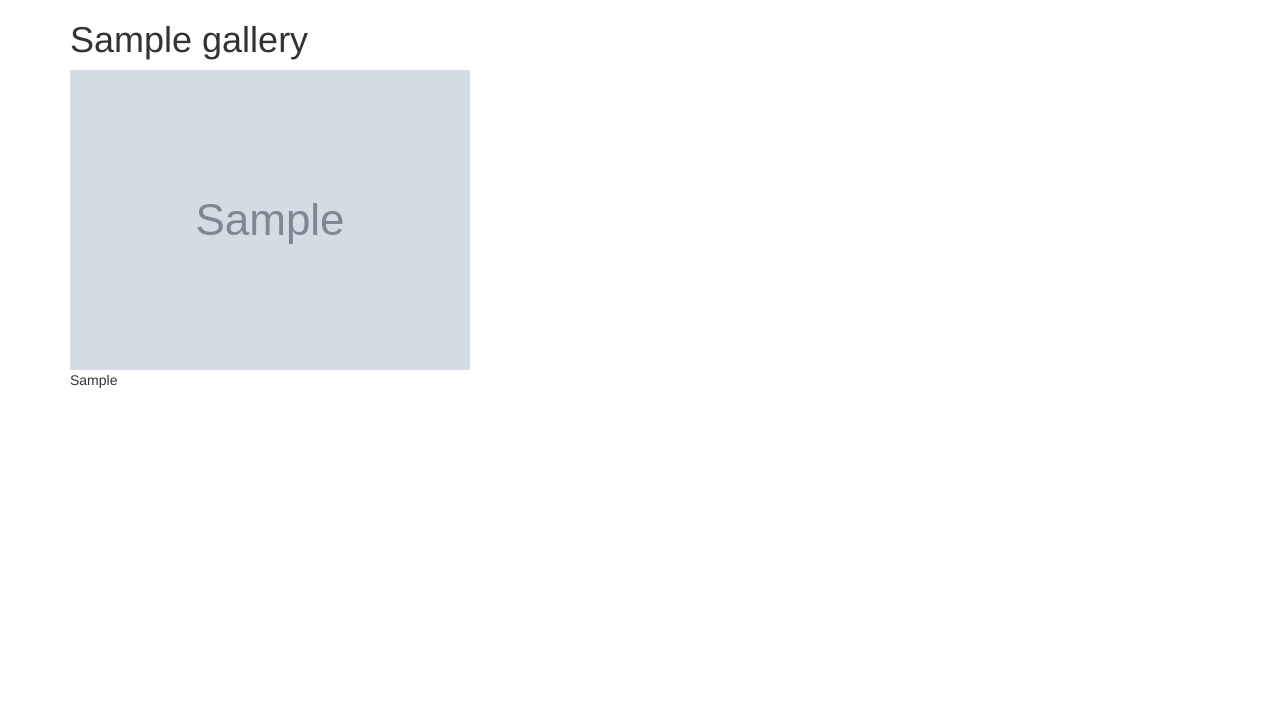
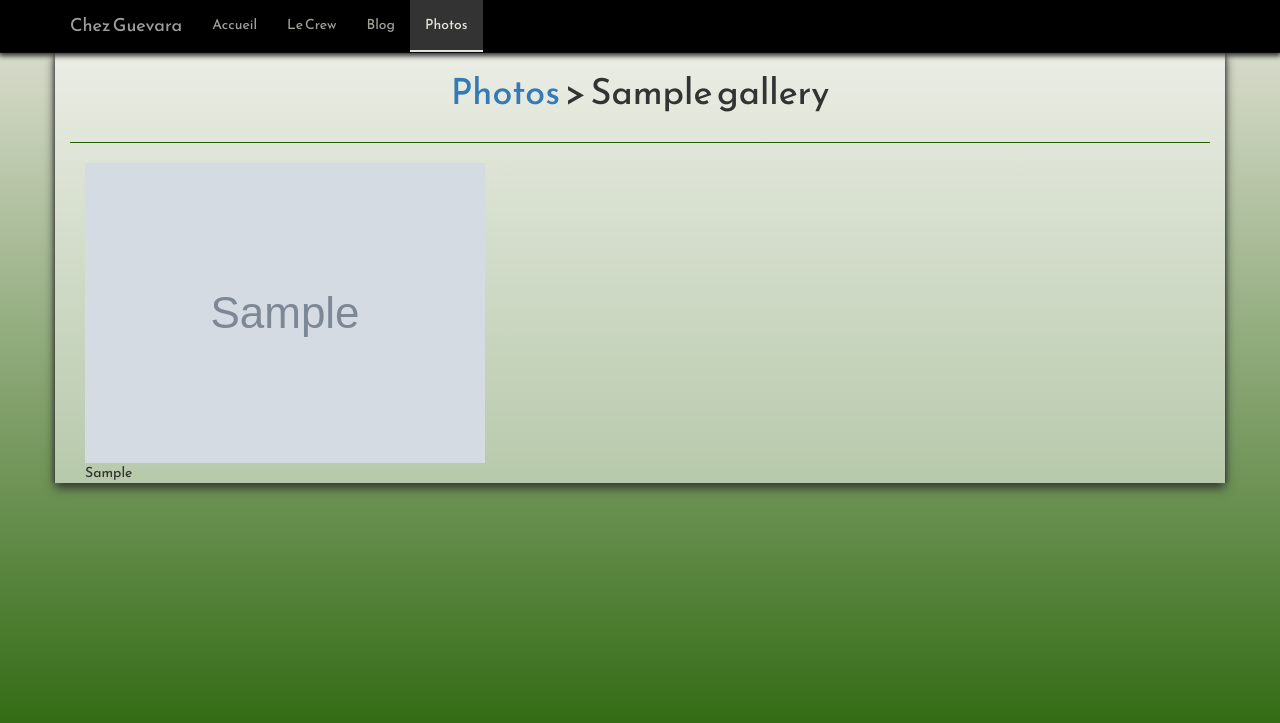
Before and after one commit to Frenchisman/travel-blog, a Django app: page /galleries/1/ in a window 1280 px wide. Shown: the top 723 px of the page. Run offline with Django 3.2, Linux system fonts and the light colour scheme; tables that the repository leaves empty hold one stand-in row (values such as "Sample post"); grey boxes marked "Sample" are stand-in pictures; some libraries are stand-ins or nearby versions.

Commit message:
Added template for gallery detail, fixed path in dev_settings.py, changed css for base background & colors, added titles

```diff
--- a/galleries/templates/galleries/detail.html
+++ b/galleries/templates/galleries/detail.html
@@ -1,9 +1,4 @@
-<!DOCTYPE html>
-<html lang="en">
-  <head>
-    <meta charset="utf-8">
-    <meta http-equiv="X-UA-Compatible" content="IE=edge">
-    <meta name="viewport" content="width=device-width, initial-scale=1">
+{% extends "base.html" %}
 
 {% block extrastyle %}
 {% load staticfiles %}
@@ -12,19 +7,18 @@
 <link rel="stylesheet" type="text/css" href="{% static 'PhotoSwipe/photoswipe.css' %}">
 <link rel="stylesheet" type="text/css" href="{% static 'PhotoSwipe/default-skin/default-skin.css' %}">
 {# End PSWP CSS #}
-{# @TODO Remove bootstrap from here and include in base template. #}
-{# bootstrap #}
-<!-- Latest compiled and minified CSS -->
-<link rel="stylesheet" href="https://maxcdn.bootstrapcdn.com/bootstrap/3.3.7/css/bootstrap.min.css" integrity="sha384-BVYiiSIFeK1dGmJRAkycuHAHRg32OmUcww7on3RYdg4Va+PmSTsz/K68vbdEjh4u" crossorigin="anonymous">
+{% endblock extrastyle %}
 
-<!-- Optional theme -->
-<link rel="stylesheet" href="https://maxcdn.bootstrapcdn.com/bootstrap/3.3.7/css/bootstrap-theme.min.css" integrity="sha384-rHyoN1iRsVXV4nD0JutlnGaslCJuC7uwjduW9SVrLvRYooPp2bWYgmgJQIXwl/Sp" crossorigin="anonymous">
-{% endblock extrastyle %}
-</head>
-<body>
+{% block title %}
+	{{ block.super }}{{ gallery.title }}
+{% endblock title %}
+
+{% block content_title %}
+	<a href="{% url 'galleries:gallery_list' %}">Photos</a> > {{ gallery.title }}
+{% endblock content_title %}
+
 {% block content %}
 <div class="container">
-	<h1>{{ gallery.title }}</h1>
 	<div class="gallery">
 		{% for photo in gallery.photo_set.all %}
 			<figure>
@@ -108,10 +102,7 @@
 
 
 {% block extrascript %}
-{# {{ block.super }} #}
-<script src="https://ajax.googleapis.com/ajax/libs/jquery/3.1.0/jquery.min.js"></script>
-<!-- Latest compiled and minified JavaScript -->
-<script src="https://maxcdn.bootstrapcdn.com/bootstrap/3.3.7/js/bootstrap.min.js" integrity="sha384-Tc5IQib027qvyjSMfHjOMaLkfuWVxZxUPnCJA7l2mCWNIpG9mGCD8wGNIcPD7Txa" crossorigin="anonymous"></script>
+{{ block.super }}
 
 {# PhotoSwipe Gallery #}
 <script src="{% static 'PhotoSwipe/photoswipe.min.js' %}"></script>
@@ -254,5 +245,3 @@
 {# End Photoswipe Gallery #}
 
 {% endblock extrascript %}
-</body>
-</html>
--- a/travelblog/static/css/main.css
+++ b/travelblog/static/css/main.css
@@ -8,15 +8,25 @@ html,body{
 
 
 body{
-	background: #D1EDD6;
+
 	font-family: 'Montserrat', sans-serif;
 	font-family: 'Reem Kufi', sans-serif;
 	/*font-family: 'Fira Sans', sans-serif;*/
 
+
+background: #215f00; /* fallback for old browsers */
+background: -webkit-linear-gradient(to top, #215f00 , #e4e4d9); /* Chrome 10-25, Safari 5.1-6 */
+background: linear-gradient(to top, #215f00 , #e4e4d9); /* W3C, IE 10+/ Edge, Firefox 16+, Chrome 26+, Opera 12+, Safari 7+ */
+
+
 }
 
 hr{
-	border-color: #318000;
+	border-color: #215f00;
+}
+
+.navbar-brand{
+	color: rgba(228,228,217,0.7);
 }
 
 .navbar-nav{
@@ -29,20 +39,20 @@ hr{
 }
 
 .main-navbar .navbar-nav>li.active>.nav-link{
-		color: rgba(126,242,147,1);
+		color: rgba(228,228,217,1);
 		background: rgba(255,255,255,0.2);
 }
 
 .main-navbar .navbar-nav>li>.nav-link{
 	border-bottom: 2px solid rgba(0,0,0,0);
-	color: rgba(126,242,147,0.5);
+	color: rgba(228,228,217,0.7);
 
 }
 
 
 .main-navbar .navbar-nav>li>.nav-link:hover{
-	border-bottom: 2px solid rgba(126,242,147,1);
-	color: rgba(126,242,147,1);
+	border-bottom: 2px solid rgba(228,228,217,1);
+	color: rgba(228,228,217,1);
 	transition: 0.3s all;
 }
 
@@ -100,8 +110,7 @@ hr{
 	}
 
 	.main-navbar .navbar-nav>li.active>.nav-link{
-		color: rgba(126,242,147,1);
-		border-bottom: 2px solid rgba(126,242,147,1);
+		border-bottom: 2px solid rgba(228,228,217,1);
 	}
 }
 
--- a/travelblog/templates/base.html
+++ b/travelblog/templates/base.html
@@ -12,7 +12,7 @@
     <link rel="icon" href="../../favicon.ico">
 
     <title>{% block title %}
-      {# @TODO Remove Placeholder #} NomDuSite |
+      {# @TODO Remove Placeholder #} Chez Guevara |
     {% endblock title %}</title>
 
     <!-- Bootstrap core CSS -->
@@ -46,7 +46,7 @@
             <span class="icon-bar"></span>
             <span class="icon-bar"></span>
           </button>
-          <a class="navbar-brand" href="#">Project name</a>
+          <a class="navbar-brand" href="{% url 'index' %}">Chez Guevara</a>
         </div>
         <div id="navbar" class="navbar-collapse collapse">
             <ul class="nav navbar-nav">
@@ -73,7 +73,7 @@
     </div> -->
 
     <div class="container container-content">
-      <div class="row"><h1 class="text-center">{% block content_title %}Accueil{% endblock content_title %}</h1>
+      <div class="row"><h1 class="text-center">{% block content_title %}{% endblock content_title %}</h1>
       </div>
       <hr>
       {% block content %}
```
Also changed, not shown: travelblog/dev_settings.py (+12 -0 lines), travelblog/templates/index.html (+6 -1 lines).
